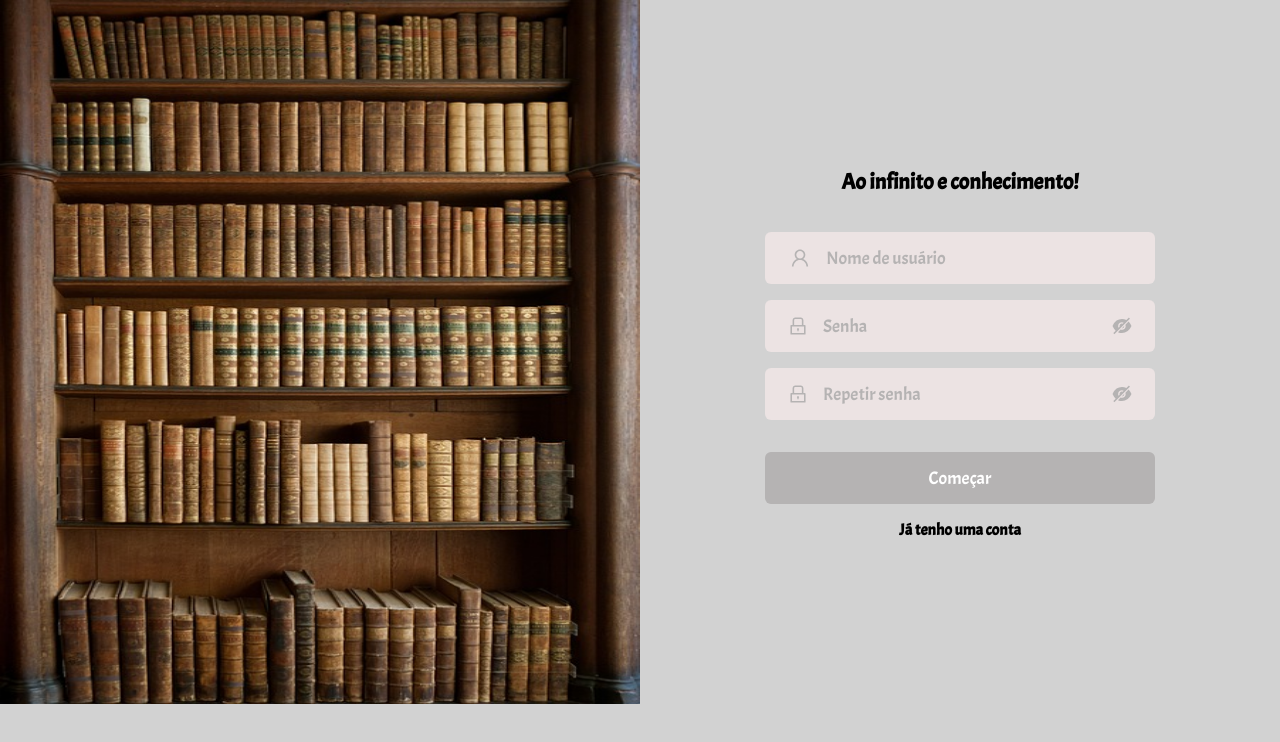
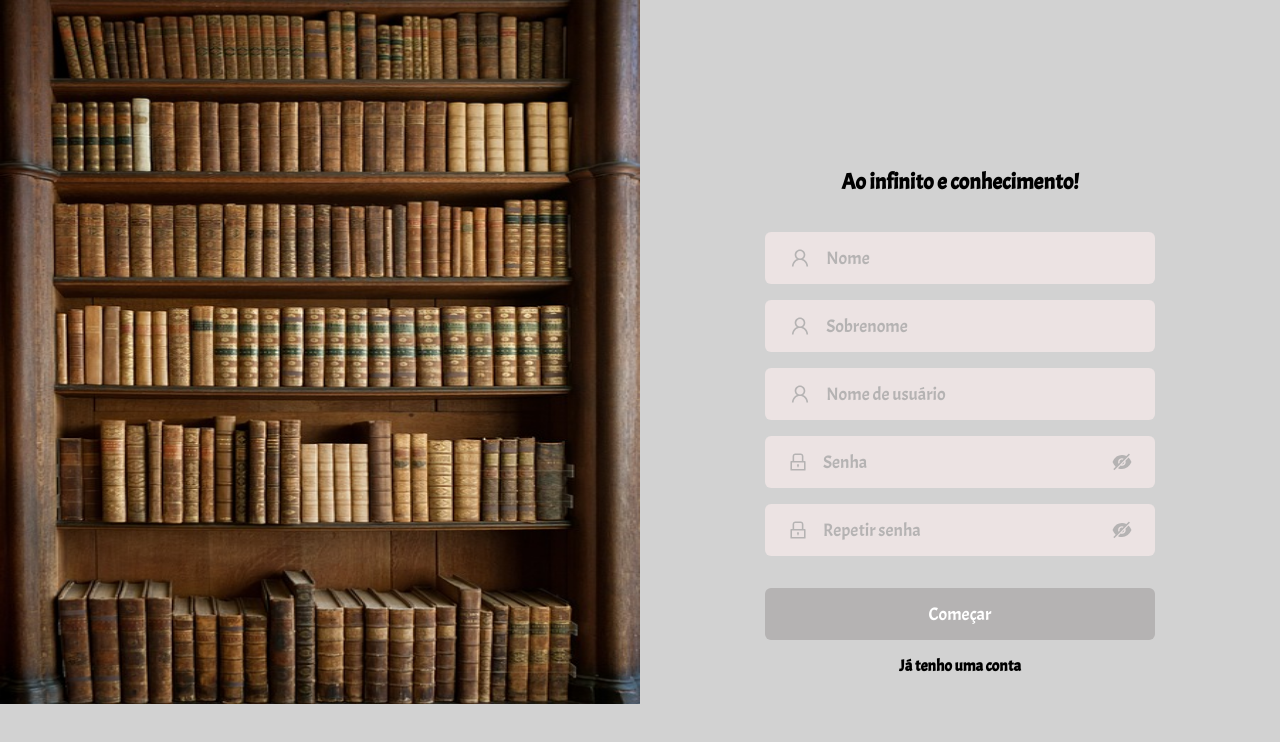
Before and after one commit to danielkada/alfhen-web, a React (Create React App) app: page /signup in a window 1280 px wide. Shown: the top 742 px of the page. Built offline with nearby package versions, Linux system fonts and the light colour scheme.

Commit message:
adding user creation

```diff
--- a/src/contexts/AuthContext/index.tsx
+++ b/src/contexts/AuthContext/index.tsx
@@ -5,7 +5,7 @@ import { useNavigate } from 'react-router-dom';
 import SessionService from '../../services/SessionService';
 import UserService from '../../services/UserService';
 
-import { IAuthProvider, IContext, IUser } from './types';
+import { IAuthProvider, IContext, IUser, IUserCreate } from './types';
 
 import useAuth from './utils';
 
@@ -56,6 +56,18 @@ export function AuthProvider({ children }: IAuthProvider ) {
 		navigate('/signin');
 	}, [navigate]);
 
+	async function create({name, surname, username, password, confirm_password }: IUserCreate) {
+		try {
+			const userService = new UserService(null);
+
+			await userService.create({ name, surname, username, password, confirm_password });
+
+			navigate('/signin');
+		} catch(error) {
+			console.log(error);
+		}
+	}
+
 	async function update({ name, surname, username }: IUser) {
 		const token = getTokenLocalStorage(logout);
 		const userService = new UserService(token as string);
@@ -88,6 +100,7 @@ export function AuthProvider({ children }: IAuthProvider ) {
 			logout,
 			getUserLocalStorage,
 			update,
+			create,
 		}}>
 			{ children }
 		</AuthContext.Provider>
--- a/src/pages/SignUp/index.tsx
+++ b/src/pages/SignUp/index.tsx
@@ -1,20 +1,30 @@
 import backgroundImage from '../../assets/images/background-book.jpg';
 
-import { ChangeEvent, FormEvent, useState } from 'react';
+import { ChangeEvent, FormEvent, useState, useContext } from 'react';
 
 import { Link } from 'react-router-dom';
 
 import { AiOutlineUser, AiOutlineLock } from 'react-icons/ai';
+
+import useErrors from '../../hooks/useErrors';
+
 import Input from '../../components/Input';
+import FormGroup from '../../components/FormGroup';
 
 import { Container, InputContainer } from './styles';
-import useErrors from '../../hooks/useErrors';
-import FormGroup from '../../components/FormGroup';
+import { AuthContext } from '../../contexts/AuthContext';
+import LoadingButton from '../../components/LoadingButton';
 
 export default function SignUp() {
+	const [name, setName] = useState('');
+	const [surname, setSurname] = useState('');
 	const [username, setUsername] = useState('');
 	const [password, setPassword] = useState('');
 	const [confirmPassword, setConfirmPassword] = useState('');
+
+	const [isLoading, setIsLoading] = useState<boolean>(false);
+
+	const { create } = useContext(AuthContext);
 
 	const {
 		errors,
@@ -26,6 +36,38 @@ export default function SignUp() {
 	const isFormValid = errors.length === 0
     && password.length > 0
     && password === confirmPassword;
+
+	function handleNameChange(event: ChangeEvent<HTMLInputElement>) {
+		const { value } = event.target;
+
+		if (value === ' ') {
+			return;
+		}
+
+		setName(value);
+
+		if (!value) {
+			setError({ field: 'name', message: 'O nome é obrigatório!' });
+		} else {
+			removeError('name');
+		}
+	}
+
+	function handleSurnameChange(event: ChangeEvent<HTMLInputElement>) {
+		const { value } = event.target;
+
+		if (value === ' ') {
+			return;
+		}
+
+		setSurname(value);
+
+		if (!value) {
+			setError({ field: 'surname', message: 'O sobrenome é obrigatório!' });
+		} else {
+			removeError('surname');
+		}
+	}
 
 	function handleUsernameChange(event: ChangeEvent<HTMLInputElement>) {
 		const { value } = event.target;
@@ -85,12 +127,14 @@ export default function SignUp() {
 		}
 	}
 
-	function handleSubmit(event: FormEvent<HTMLFormElement>) {
+	async function handleSubmit(event: FormEvent<HTMLFormElement>) {
 		event.preventDefault();
 
-		console.log(username);
-		console.log(password);
-		console.log(confirmPassword);
+		setIsLoading(true);
+
+		await create({ name, surname, username, password, confirm_password: confirmPassword});
+
+		setIsLoading(false);
 	}
 
 	return (
@@ -99,6 +143,28 @@ export default function SignUp() {
 
 			<InputContainer onSubmit={handleSubmit}>
 				<h3>Ao infinito e conhecimento!</h3>
+
+				<FormGroup error={getErrorByFieldName('name')}>
+					<Input
+						error={!!getErrorByFieldName('name')}
+						placeholder='Nome'
+						type="text"
+						onChange={handleNameChange}
+						value={name}
+						IconComponent={AiOutlineUser}
+					/>
+				</FormGroup>
+
+				<FormGroup error={getErrorByFieldName('surname')}>
+					<Input
+						error={!!getErrorByFieldName('surname')}
+						placeholder='Sobrenome'
+						type="text"
+						onChange={handleSurnameChange}
+						value={surname}
+						IconComponent={AiOutlineUser}
+					/>
+				</FormGroup>
 
 				<FormGroup error={getErrorByFieldName('username')}>
 					<Input
@@ -123,7 +189,6 @@ export default function SignUp() {
 					/>
 				</FormGroup>
 
-
 				<FormGroup error={getErrorByFieldName('confirm_password')}>
 					<Input
 						error={!!getErrorByFieldName('confirm_password')}
@@ -136,9 +201,10 @@ export default function SignUp() {
 					/>
 				</FormGroup>
 
-
 				<button className='create' type='submit' disabled={!isFormValid}>
-					Começar
+					{isLoading
+						? <LoadingButton />
+						: 'Começar'}
 				</button>
 
 				<Link to="/signin">
--- a/src/pages/SignUp/styles.ts
+++ b/src/pages/SignUp/styles.ts
@@ -33,6 +33,10 @@ export const InputContainer = styled.form`
   }
 
   .create {
+    display: flex;
+    align-items: center;
+    justify-content: center;
+
     border: none;
     border-radius: 6px;
 
--- a/src/services/UserService.ts
+++ b/src/services/UserService.ts
@@ -6,12 +6,26 @@ interface IUser {
   username: string;
 }
 
+interface IUserCreate {
+  name: string;
+  surname: string;
+  username: string;
+  password: string;
+  confirm_password: string;
+}
+
 class UserService {
 	httpClient: HttpClient;
 
-	constructor(token: string) {
+	constructor(token: string | null) {
 		this.httpClient = new HttpClient('http://localhost:3001', {
-			authorization: token
+			authorization: token as string
+		});
+	}
+
+	async create({ name, surname, username, password, confirm_password }: IUserCreate) {
+		return this.httpClient.post('/users', {
+			name, surname, username, password, confirm_password
 		});
 	}
 
```
Also changed, not shown: src/contexts/AuthContext/types.ts (+14 -3 lines).
